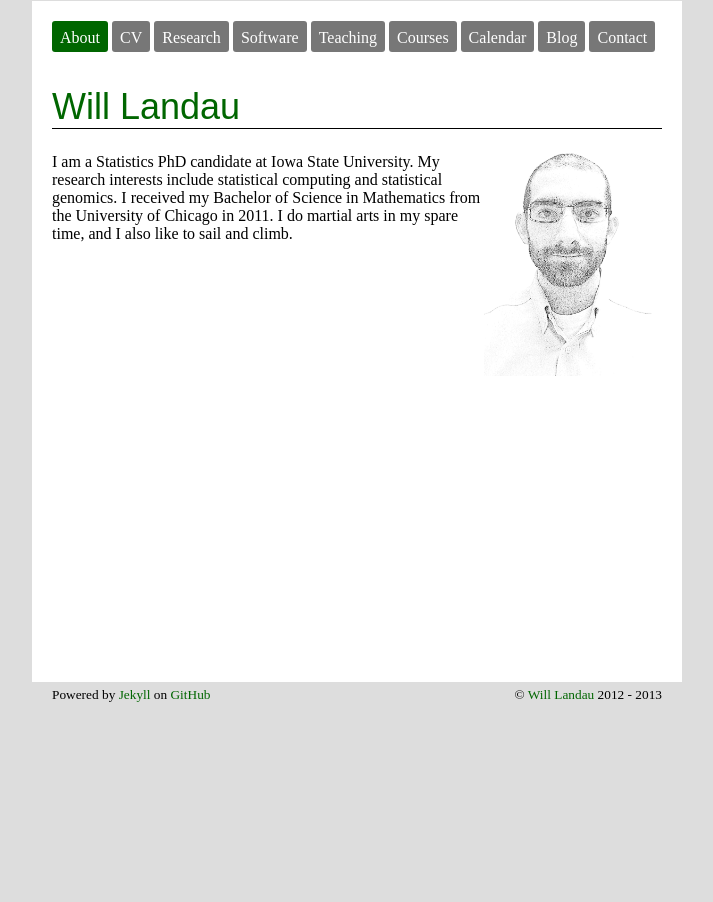
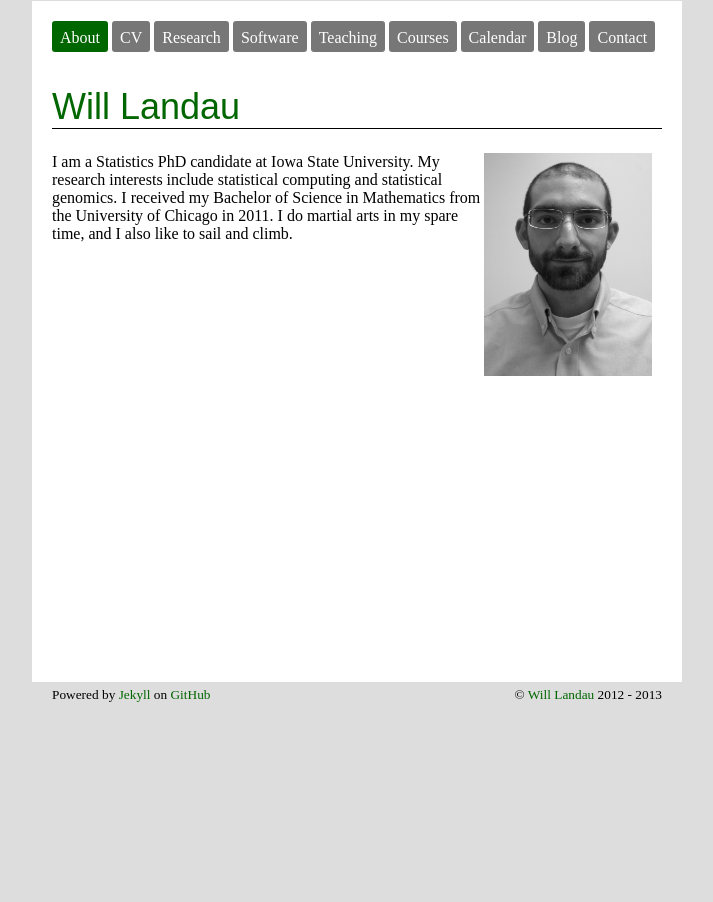
Before and after one commit to wlandau/wlandau.github.io, a Jekyll site: the page built from index.html, in a window 1280 px wide. Shown: the whole page, without its empty margins (283-996 px from the left). Built offline with Jekyll 4.4.1, drawn with Linux system fonts in a browser that asks for light colours; nearby versions of some CDN libraries.

Commit message:
changed-picture

```diff
--- a/index.html
+++ b/index.html
@@ -6,7 +6,7 @@ root: "/"
 ---
 
 <h1>Will Landau</h1>
-<img src="img/me.jpg" alt="me" style="float:right; padding-right: 10px" width="168.33px" height="222.73px">
+<img src="img/me-gray.jpg" alt="me" style="float:right; padding-right: 10px" width="168.33px" height="222.73px">
 <p> I am a Statistics PhD candidate at Iowa State University.
 My research interests include statistical computing and
 statistical genomics. I received my Bachelor of Science
```
Also changed, not shown: img/me-gray.jpg (added).
